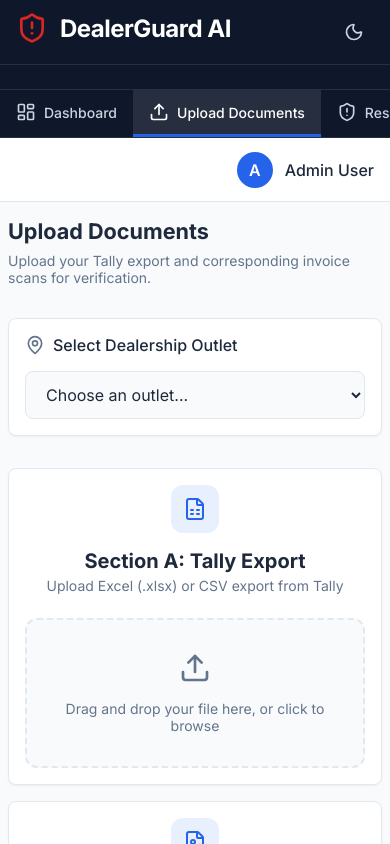
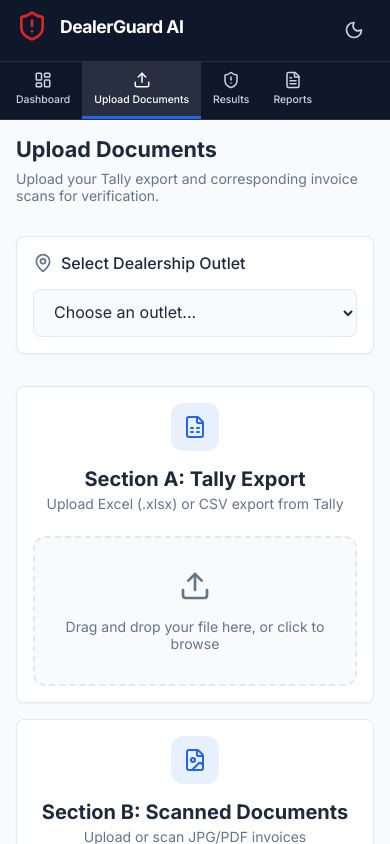
Before and after one commit to sandhsahil-cyber/frudedetection-app, a React (Vite) app: page /upload in a window 390 px wide. Shown: the top 844 px of the page. Built offline with nearby package versions, Linux system fonts and the light colour scheme.

Commit message:
Fix comprehensive mobile view - nav tab bar, layout, all pages responsive

```diff
--- a/src/Layout.css
+++ b/src/Layout.css
@@ -169,6 +169,8 @@
 @media (max-width: 768px) {
   .layout {
     flex-direction: column;
+    height: auto;
+    min-height: 100vh;
   }
 
   .sidebar {
@@ -178,13 +180,21 @@
   }
 
   .sidebar-header {
-    padding: 0.75rem 1rem;
+    padding: 0.65rem 1rem;
     display: flex;
     justify-content: space-between;
     align-items: center;
   }
 
+  .logo-container h2 {
+    font-size: 1.1rem;
+  }
+
   .dealership-name {
+    display: none;
+  }
+
+  .dealership-info {
     display: none;
   }
 
@@ -199,6 +209,7 @@
     scrollbar-width: none;
     justify-content: flex-start;
     -webkit-overflow-scrolling: touch;
+    padding: 0 0.25rem;
   }
 
   .sidebar-nav ul::-webkit-scrollbar {
@@ -206,19 +217,25 @@
   }
 
   .nav-link {
-    padding: 0.75rem 1rem;
+    padding: 0.6rem 0.75rem;
     border-left: none;
     border-bottom: 3px solid transparent;
     display: flex;
-    flex-direction: row;
+    flex-direction: column;
     align-items: center;
-    gap: 0.5rem;
-    font-size: 0.875rem;
+    gap: 0.25rem;
+    font-size: 0.65rem;
     white-space: nowrap;
+    min-width: 60px;
+  }
+
+  .nav-link svg {
+    width: 18px;
+    height: 18px;
   }
 
   .nav-link span {
-    font-size: 0.875rem;
+    font-size: 0.65rem;
   }
 
   .nav-link.active {
@@ -231,15 +248,12 @@
   }
 
   .topbar {
-    padding: 0.75rem 1rem;
-  }
-
-  .topbar-actions {
-    gap: 0.75rem;
+    display: none;
   }
 
   .content-area {
-    padding: 1rem 0.5rem;
+    padding: 1rem;
+    overflow-x: hidden;
   }
 
   .desktop-only {
@@ -249,4 +263,8 @@
   .mobile-only {
     display: flex;
   }
+
+  .main-content {
+    overflow-x: hidden;
+  }
 }
--- a/src/index.css
+++ b/src/index.css
@@ -153,10 +153,8 @@ button {
     margin-bottom: 1.5rem;
   }
   .stat-card {
-    padding: 1rem;
+    padding: 0.875rem;
     gap: 0.75rem;
-    flex-direction: column;
-    align-items: flex-start;
   }
   .card {
     padding: 1rem;
--- a/src/pages/Landing.css
+++ b/src/pages/Landing.css
@@ -277,20 +277,34 @@
 @media (max-width: 768px) {
   .nav-container {
     padding: 0.75rem 1rem;
-    flex-wrap: wrap;
+    flex-wrap: nowrap;
     gap: 0.5rem;
   }
 
+  .brand {
+    flex: 1;
+    min-width: 0;
+  }
+
   .brand-name {
-    font-size: 1.1rem;
+    font-size: 0.95rem;
+    white-space: nowrap;
+    overflow: hidden;
+    text-overflow: ellipsis;
   }
 
   .nav-actions {
-    gap: 0.75rem;
+    gap: 0.5rem;
+    flex-shrink: 0;
+  }
+
+  .login-btn {
+    font-size: 0.8rem;
+    white-space: nowrap;
   }
 
   .hero-section {
-    padding: 7rem 1rem 4rem;
+    padding: 6.5rem 1rem 3rem;
   }
 
   .hero-title {
@@ -299,7 +313,7 @@
   }
 
   .hero-subtitle {
-    font-size: 1rem;
+    font-size: 0.95rem;
   }
 
   .hero-actions {
@@ -324,6 +338,10 @@
 
   .feature-card {
     padding: 1.5rem;
+  }
+
+  .section-header h2 {
+    font-size: 1.75rem;
   }
 
   .footer-content {
--- a/src/pages/Results.css
+++ b/src/pages/Results.css
@@ -418,7 +418,7 @@
   .page-header-actions {
     flex-direction: column;
     align-items: flex-start;
-    gap: 1rem;
+    gap: 0.75rem;
   }
   .page-header-actions button {
     width: 100%;
@@ -442,17 +442,20 @@
   }
   .table-header-controls {
     padding: 0.75rem 1rem;
+    display: flex;
     flex-direction: column;
     align-items: flex-start;
     gap: 0.75rem;
   }
   .filter-group {
+    display: flex;
     overflow-x: auto;
     scrollbar-width: none;
     -webkit-overflow-scrolling: touch;
     width: 100%;
     flex-wrap: nowrap;
     padding-bottom: 4px;
+    gap: 0.5rem;
   }
   .filter-group::-webkit-scrollbar {
     display: none;
@@ -461,6 +464,9 @@
     white-space: nowrap;
     flex-shrink: 0;
   }
+  .results-table {
+    min-width: 700px;
+  }
   .summary-cards {
     grid-template-columns: 1fr 1fr;
   }
--- a/src/pages/Upload.css
+++ b/src/pages/Upload.css
@@ -299,7 +299,7 @@
   }
   .processing-card {
     padding: 1.5rem;
-    margin: 1rem;
+    margin: 0.5rem;
   }
   .upload-actions {
     justify-content: stretch;
@@ -309,11 +309,12 @@
     text-align: center;
     font-size: 1rem;
     padding: 0.875rem 1.5rem;
+    justify-content: center;
   }
   .outlet-selector-container {
     padding: 1rem;
   }
-  .upload-page .page-header h1 {
+  .page-header h1 {
     font-size: 1.35rem;
   }
 }
```
Also changed, not shown: src/pages/Reports.css (line endings or trailing spaces).
